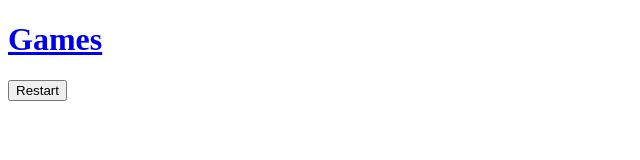
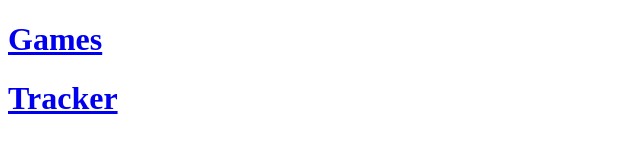
Before and after one commit to Pentelpol/pentelpol.github.io, a plain HTML site: page index.html in a window 1280 px wide. Shown: the whole page, without its empty margins (0-640 px from the left). Drawn offline with Linux system fonts and the light colour scheme.

Commit message:
Update index.html

```diff
--- a/index.html
+++ b/index.html
@@ -12,6 +12,8 @@
 </head>
 <body>
 	<h1><a href="Games/tictactoe.html">Games</a></h1>
+	<h1><a href="Games/tictactoe.html">Tracker</a></h1>
+	<!--
 	<div class="board" id="board">
 		<div class="cell" data-cell></div>
 		<div class="cell" data-cell></div>
@@ -27,6 +29,6 @@
 		<div data-winning-message-text></div>
 		<button id="restartButton">Restart</button>
 	</div>
-
+-->
 </body>
 </html>
```
